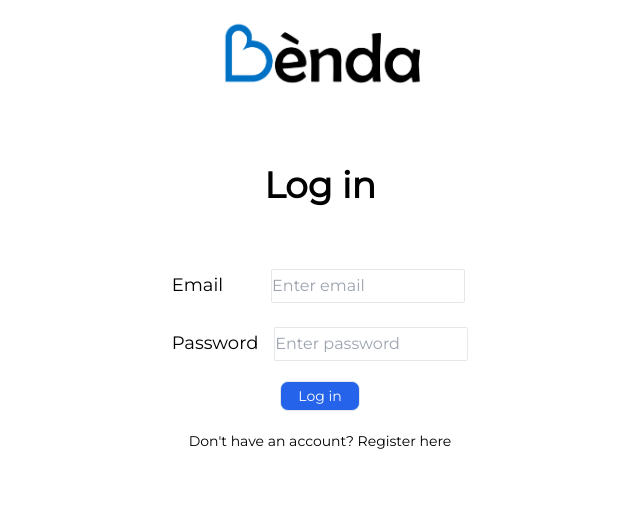
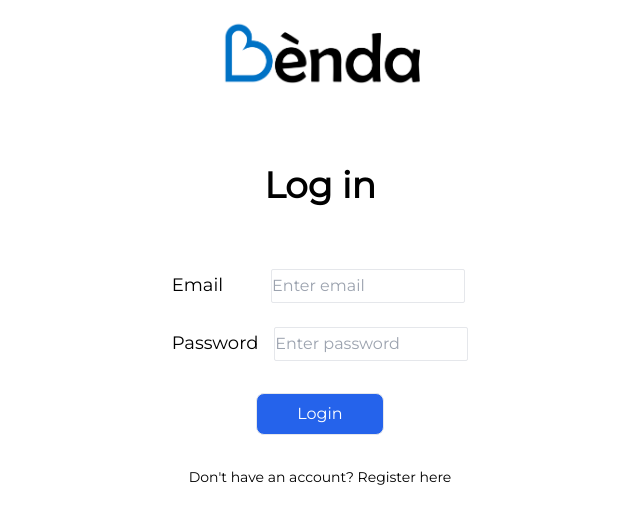
Before and after one commit to benda-com/benda-frontend, a Next.js app: page /login in a window 1280 px wide. Shown: the top 524 px of the page, without its empty margins (320-960 px from the left). Built offline with nearby package versions, Linux system fonts and the light colour scheme.

Commit message:
Converted the button in both the Signup and Login forms to a React component

```diff
--- a/src/app/components/login-form.tsx
+++ b/src/app/components/login-form.tsx
@@ -1,5 +1,4 @@
 // TODO: Before redirecting the  user to the dashboard show an animation to confirm login
-// TODO: Change the button to a component
 
 "use client";
 import Link from "next/link";
@@ -7,6 +6,7 @@
 import { useRouter } from "next/navigation";
 
 import { loginUser } from "../lib/actions";
+import { Button } from "./widgets";
 
 export default function LoginForm() {
   const router = useRouter();
@@ -51,13 +51,7 @@
         </span>
       </div>
       <div className="grid w-auto flex-col justify-items-center ">
-        <button
-          className="my-5 w-20 justify-items-center rounded-lg border bg-blue-600 py-1 text-sm text-white hover:bg-blue-500"
-          type="submit"
-          onClick={() => router.push("/dashboard")}
-        >
-          Log in
-        </button>
+        <Button name="Login" redirectLocation="/dashboard" />
         <p className="text-sm">
           Don&apos;t have an account?{" "}
           <Link className="font-medium hover:underline" href="/sign-up">
--- /dev/null
+++ b/src/app/components/widgets.tsx
@@ -0,0 +1,17 @@
+import { useRouter } from "next/navigation";
+
+export const Button = (props: any) => {
+  const router = useRouter();
+
+  let name = props.name;
+  let redirectLocation = props.redirectLocation;
+  return (
+    <button
+      type="submit"
+      className="my-8 rounded-lg border bg-blue-600 px-10 py-2 text-white hover:bg-blue-500"
+      onClick={() => router.push(redirectLocation)}
+    >
+      {name}
+    </button>
+  );
+};
```
